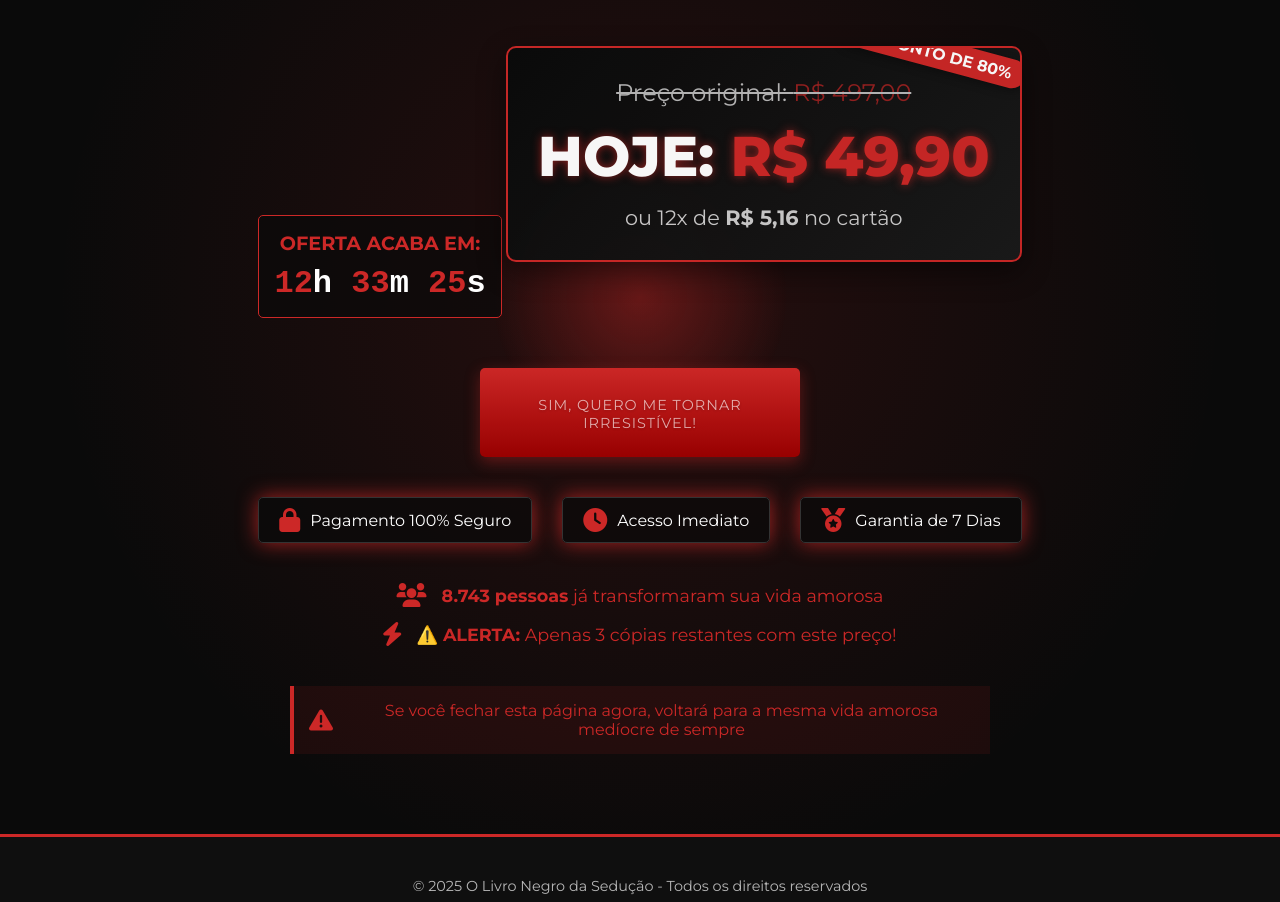
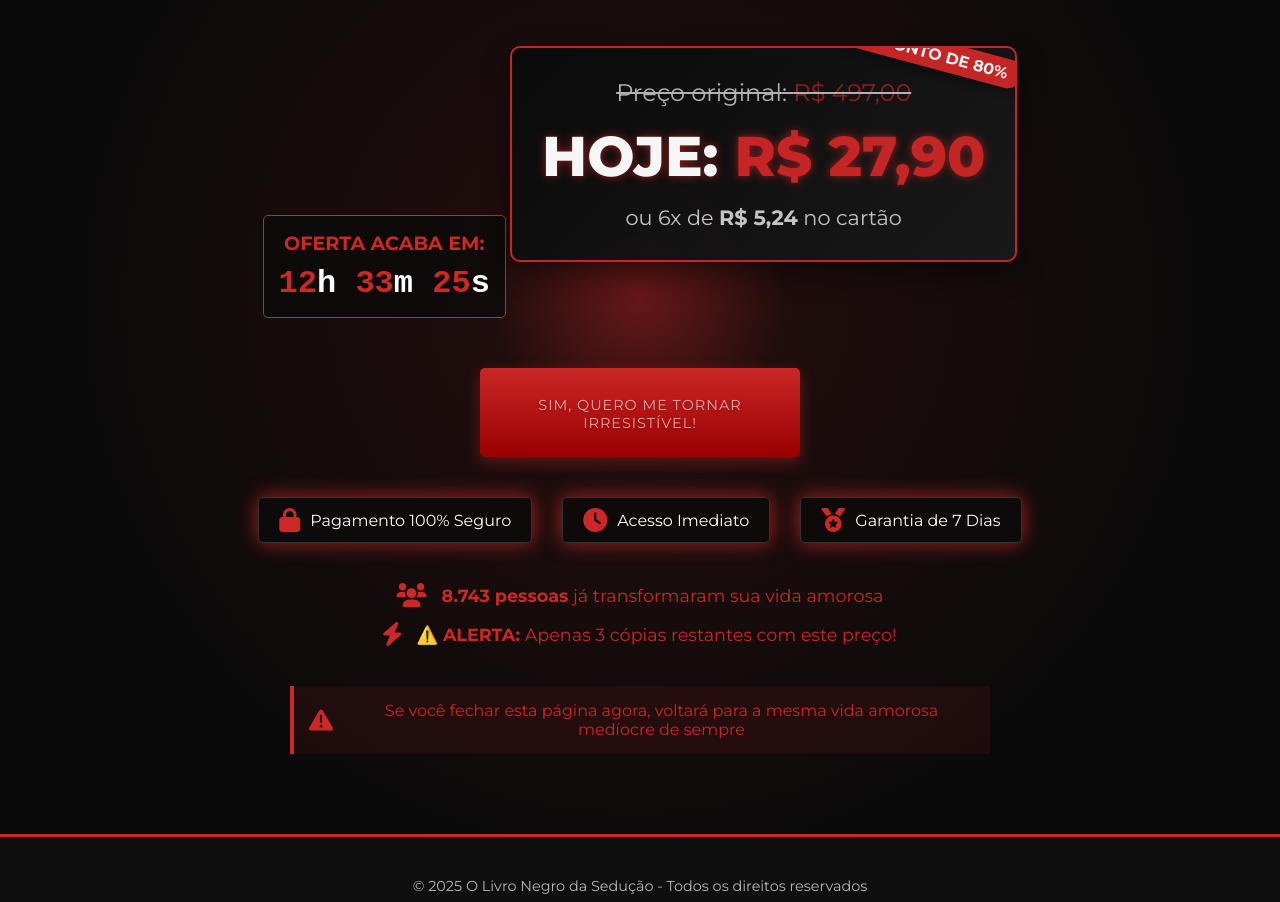
Before and after one commit to RaioneMachado/olivro, a plain HTML site: page index.html in a window 1280 px wide. Shown: the part 6101-7003 px from the top of the page. Drawn offline with Linux system fonts and the light colour scheme.

Commit message:
atualização

```diff
--- a/index.html
+++ b/index.html
@@ -334,8 +334,8 @@
         <div class="price-box pulse-box">
             <div class="old-price">Preço original: <span>R$ 497,00</span></div>
             <div class="discount-badge">DESCONTO DE 80%</div>
-            <div class="new-price">HOJE: <span>R$ 49,90</span></div>
-            <div class="installments">ou 12x de <strong>R$ 5,16</strong> no cartão</div>
+            <div class="new-price">HOJE: <span>R$ 27,90</span></div>
+            <div class="installments">ou 6x de <strong>R$ 5,24</strong> no cartão</div>
         </div>
 
         <!-- Botão CTA com Efeito de Urgência -->
```
